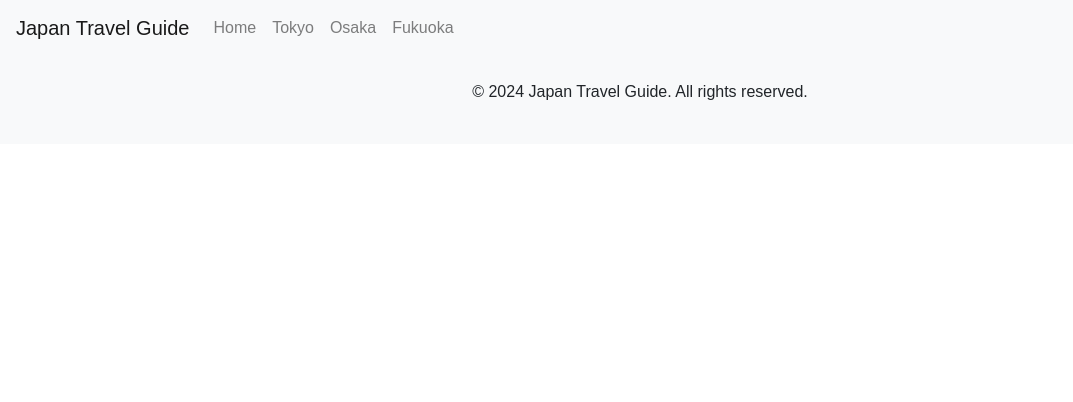
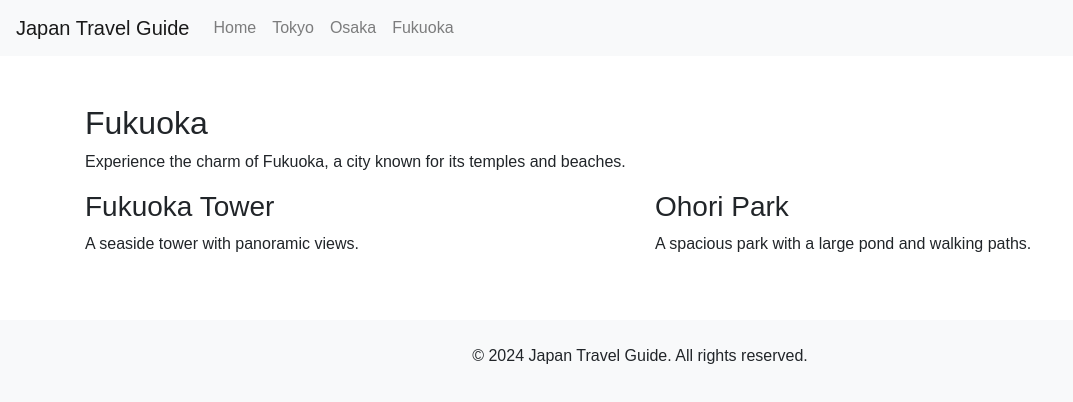
Before and after one commit to jnnkk/japan_project, a React (Create React App) app: page /beppu in a window 1280 px wide. Shown: the top 402 px of the page, without its empty margins (0-1073 px from the left). Built offline with nearby package versions, Linux system fonts and the light colour scheme.

Commit message:
feat: beppu add

```diff
--- a/src/App.js
+++ b/src/App.js
@@ -6,6 +6,7 @@ import Home from './pages/Home';
 import Tokyo from './pages/Tokyo';
 import Osaka from './pages/Osaka';
 import Fukuoka from './pages/Fukuoka';
+import Beppu from './pages/Beppu';
 
 function App() {
   return (
@@ -17,6 +18,7 @@ function App() {
           <Route path="/tokyo" element={<Tokyo />} />
           <Route path="/osaka" element={<Osaka />} />
           <Route path="/fukuoka" element={<Fukuoka />} />
+          <Route path="/beppu" element={<Beppu />} />
         </Routes>
       </main>
       <Footer />
--- a/src/pages/Beppu.js
+++ b/src/pages/Beppu.js
@@ -0,0 +1,22 @@
+import React from 'react';
+
+function Beppu() {
+  return (
+    <div className="container my-5">
+      <h2>Fukuoka</h2>
+      <p>Experience the charm of Fukuoka, a city known for its temples and beaches.</p>
+      <div className="row">
+        <div className="col-md-6">
+          <h3>Fukuoka Tower</h3>
+          <p>A seaside tower with panoramic views.</p>
+        </div>
+        <div className="col-md-6">
+          <h3>Ohori Park</h3>
+          <p>A spacious park with a large pond and walking paths.</p>
+        </div>
+      </div>
+    </div>
+  );
+}
+
+export default Beppu;
--- a/src/pages/Home.js
+++ b/src/pages/Home.js
@@ -9,20 +9,25 @@ function Home() {
         <h2>Popular Destinations</h2>
         <p>Explore the most popular travel destinations in Japan.</p>
         <div className="row">
-          <div className="col-md-4">
+          <div className="col-md-4 pb-5">
             <h3>Tokyo</h3>
             <p>The bustling capital city of Japan.</p>
             <a href="/tokyo" className="btn btn-primary">Learn More</a>
           </div>
-          <div className="col-md-4">
+          <div className="col-md-4 pb-5">
             <h3>Osaka</h3>
             <p>Known for its modern architecture and nightlife.</p>
             <a href="/osaka" className="btn btn-primary">Learn More</a>
           </div>
-          <div className="col-md-4">
+          <div className="col-md-4 pb-5">
             <h3>Fukuoka</h3>
             <p>A city known for its ancient temples and beaches.</p>
             <a href="/fukuoka" className="btn btn-primary">Learn More</a>
+          </div>
+          <div className="col-md-4 pb-5">
+            <h3>Beppu</h3>
+            <p>A city known for its ancient temples and beaches.</p>
+            <a href="/beppu" className="btn btn-primary">Learn More</a>
           </div>
         </div>
       </div>
```
